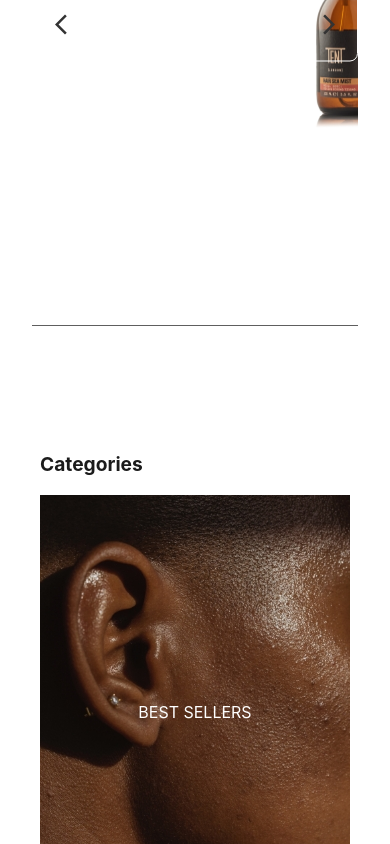
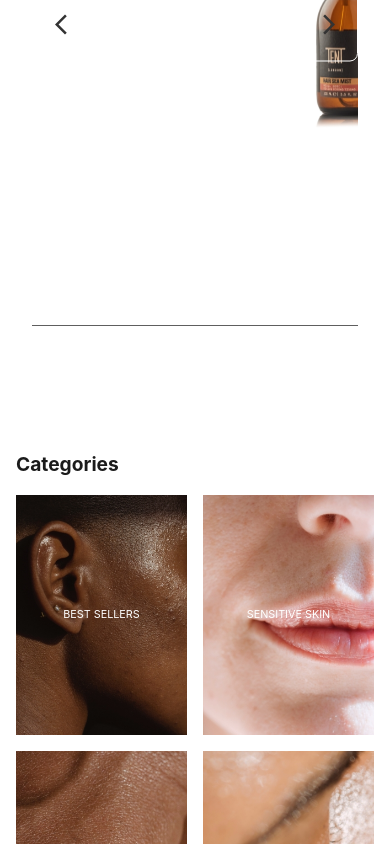
Before and after one commit to ellensofia/e-commerce, a React (Vite) app: page / in a window 390 px wide. Shown: the part 1156-2000 px from the top of the page. Built offline with nearby package versions, Linux system fonts and the light colour scheme; no server answers.

Commit message:
fix responsive style

```diff
--- a/src/assets/components/Categories.tsx
+++ b/src/assets/components/Categories.tsx
@@ -49,15 +49,12 @@ const InnerBox = styled.div`
   align-items: center;
   display: grid;
   grid-template-columns: 1fr 1fr 1fr 1fr;
-
   margin: 0 auto;
   gap: 1rem;
+
   @media (max-width: 600px) {
     display: grid;
     grid-template-columns: 1fr 1fr;
-  }
-  @media (max-width: 400px) {
-    grid-template-columns: 1fr;
   }
 
   img {
@@ -107,7 +104,10 @@ const Text = styled.p`
   text-transform: uppercase;
   white-space: nowrap;
   @media (max-width: 600px) {
-    font-size: 1rem;
+    font-size: 0.8rem;
+  }
+  @media (max-width: 400px) {
+    font-size: 0.675rem;
   }
 `;
 
--- a/src/assets/components/Footer.tsx
+++ b/src/assets/components/Footer.tsx
@@ -74,6 +74,7 @@ const InnerContainer = styled.div`
 
   @media (max-width: 600px) {
     grid-template-columns: 1fr;
+    padding-bottom: 2rem;
   }
 `;
 
@@ -93,6 +94,10 @@ const List = styled.ul`
 const Title = styled.h4`
   color: #333;
   font-size: 1.25rem;
+
+  @media (max-width: 600px) {
+    font-size: 1rem;
+  }
 `;
 
 const Signup = styled.h4`
@@ -109,6 +114,7 @@ const BottomSection = styled.div`
     display: flex;
     align-items: unset;
     flex-direction: column-reverse;
+    padding-top: 2rem;
   }
 `;
 
@@ -120,7 +126,7 @@ const NewsletterSection = styled.div`
 const NewsletterTitle = styled.div`
   grid-column: span 2;
   font-weight: bold;
-  padding-bottom: 1rem;
+  padding-bottom: 0.6rem;
 `;
 
 const Copy = styled.div`
@@ -154,6 +160,9 @@ const Button = styled.button`
 const Text = styled.p`
   color: #333;
   font-size: 1rem;
+  @media (max-width: 600px) {
+    font-size: 0.8rem;
+  }
 `;
 
 const Link = styled.a`
@@ -166,4 +175,7 @@ const Link = styled.a`
     color: black;
     text-decoration: underline;
   }
+  @media (max-width: 600px) {
+    font-size: 0.8rem;
+  }
 `;
```
